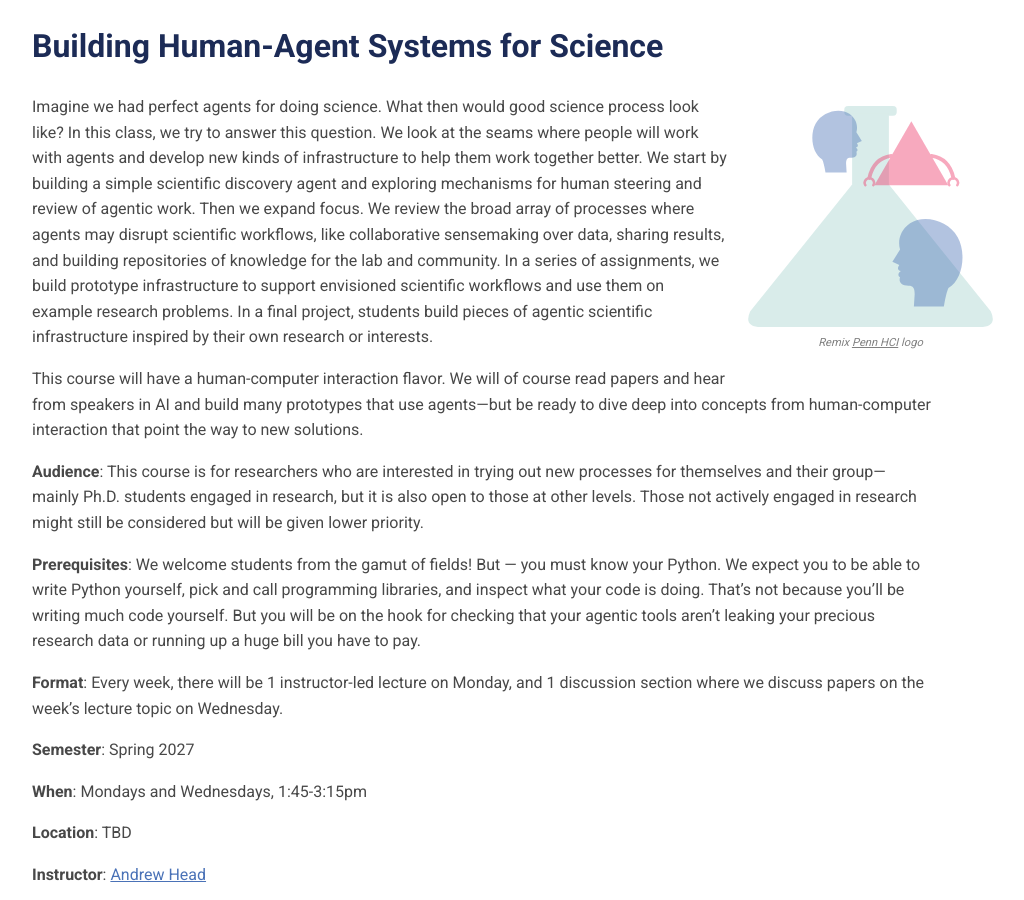
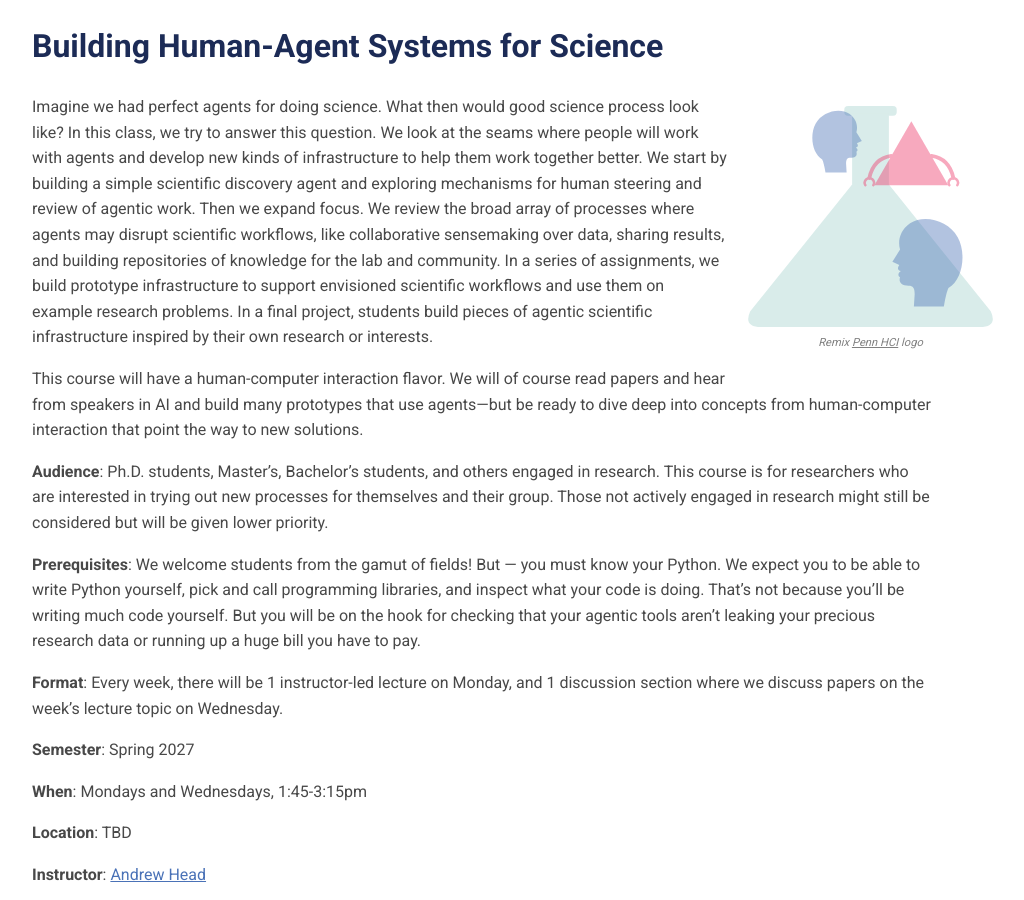
Before and after one commit to Penn-HCI/human-agent-systems-for-science, a Jekyll site: the page built from index.md, in a window 1280 px wide and 900 px high. Shown: the whole window, without its empty margins (158-1182 px from the left). Built offline with Jekyll 4.4.1, drawn with Linux system fonts in a browser that asks for light colours; our own code applies the rules of GitHub Pages for plain Markdown files.

Commit message:
One small additional edit to main page

```diff
--- a/index.md
+++ b/index.md
@@ -4,7 +4,7 @@ Imagine we had perfect agents for doing science. What then would good science pr
 
 This course will have a human-computer interaction flavor. We will of course read papers and hear from speakers in AI and build many prototypes that use agents---but be ready to dive deep into concepts from human-computer interaction that point the way to new solutions.
 
-**Audience**: This course is for researchers who are interested in trying out new processes for themselves and their group---mainly Ph.D. students engaged in research, but it is also open to those at other levels.  Those not actively engaged in research might still be considered but will be given lower priority.
+**Audience**: Ph.D. students, Master's, Bachelor's students, and others engaged in research. This course is for researchers who are interested in trying out new processes for themselves and their group. Those not actively engaged in research might still be considered but will be given lower priority.
 
 **Prerequisites**: We welcome students from the gamut of fields! But — you must know your Python. We expect you to be able to write Python yourself, pick and call programming libraries, and inspect what your code is doing. That's not because you'll be writing much code yourself. But you will be on the hook for checking that your agentic tools aren't leaking your precious research data or running up a huge bill you have to pay.
 
```
